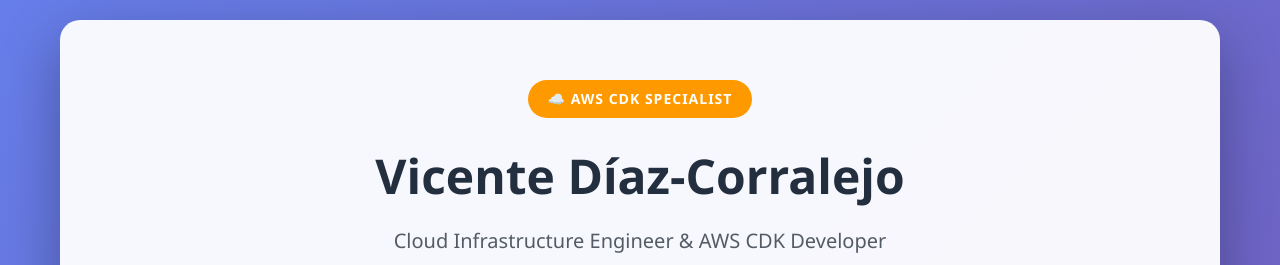
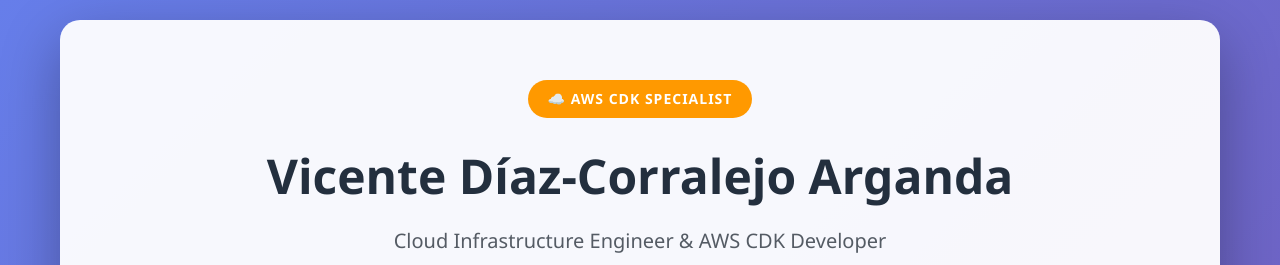
Before and after one commit to vdiazcorralejo/cdk-express-website, a website: page site/index.html in a window 1280 px wide. Shown: the top 265 px of the page. Drawn offline with Linux system fonts and the light colour scheme.

Commit message:
invalidated cache cloudfront and updated index

```diff
--- a/site/index.html
+++ b/site/index.html
@@ -235,7 +235,7 @@
     <div class="container">
         <header>
             <div class="aws-badge">☁️ AWS CDK SPECIALIST</div>
-            <h1>Vicente Díaz-Corralejo</h1>
+            <h1>Vicente Díaz-Corralejo Arganda</h1>
             <p class="subtitle">Cloud Infrastructure Engineer & AWS CDK Developer</p>
             <p class="hero-description">
                 Transforming cloud infrastructure into code with AWS CDK. Building scalable,
```
Also changed, not shown: lib/cdk-express-website-stack.ts (+8 -5 lines).
